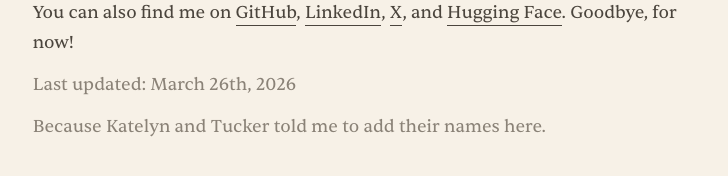
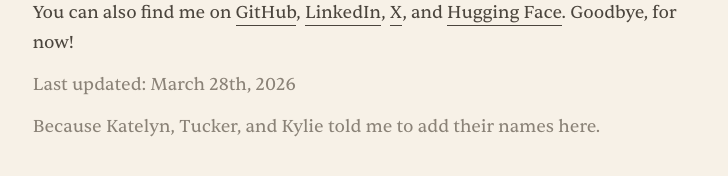
Before and after one commit to will4381/personal-website, a Next.js app: page / in a window 1280 px wide. Shown: the part 1349-1525 px from the top of the page, without its empty margins (269-997 px from the left). Built offline with nearby package versions, Linux system fonts and the light colour scheme; no server answers; a web font is replaced by a local one.

Commit message:
name add

```diff
--- a/app/page.tsx
+++ b/app/page.tsx
@@ -164,10 +164,10 @@ export default function Home() {
           . Goodbye, for now!
         </p>
         <p className={`${styles.footerLead} ${styles.lastUpdated}`}>
-          Last updated: March 26th, 2026
+          Last updated: March 28th, 2026
         </p>
         <p className={`${styles.footerLead} ${styles.lastUpdated}`}>
-          Because Katelyn and Tucker told me to add their names here.
+          Because Katelyn, Tucker, and Kylie told me to add their names here.
         </p>
       </div>
     </main>
```
